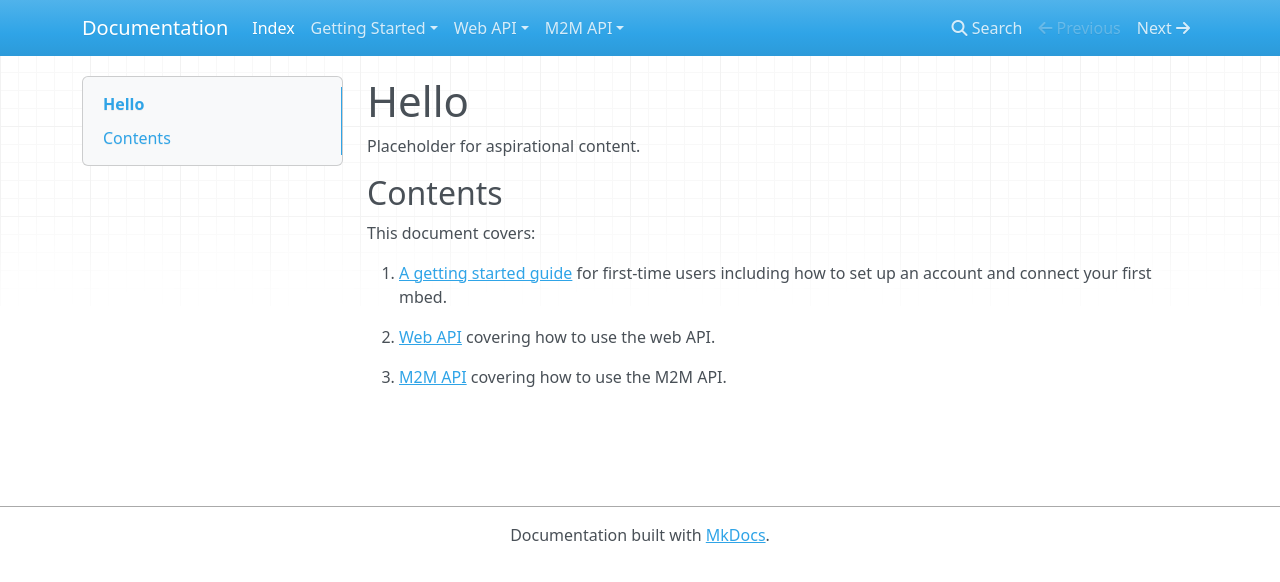
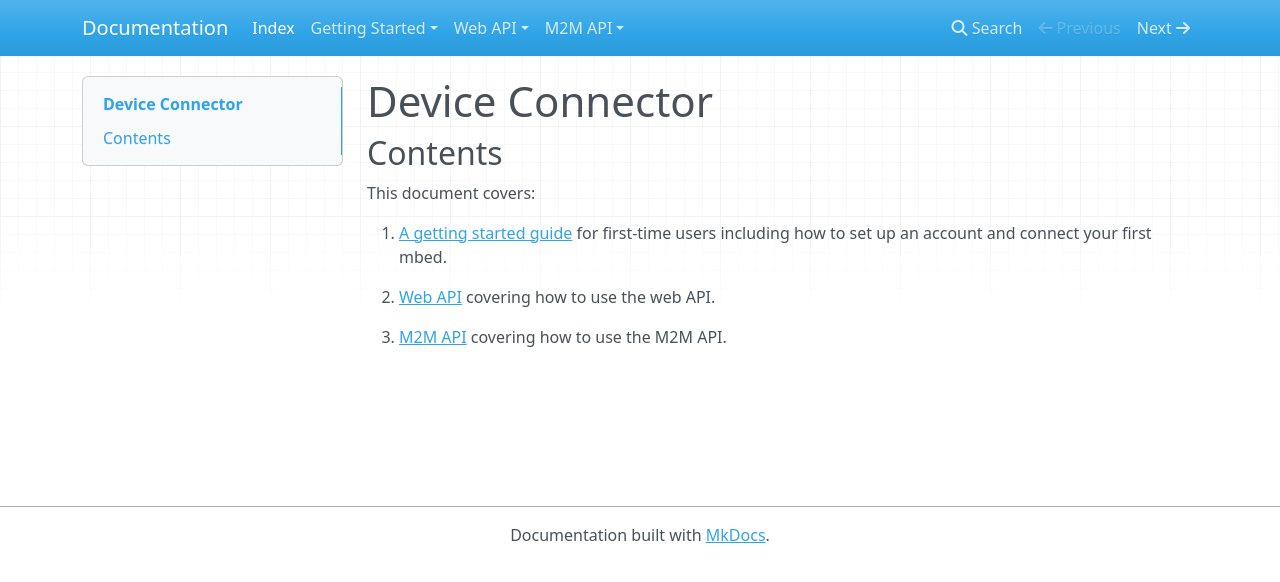
Before and after one commit to rainierwolfcastle/docs, an MkDocs documentation site: the page built from Docs/index.md, in a window 1280 px wide. Shown: the top 582 px of the page. Built offline with MkDocs 1.6.1, drawn with Linux system fonts in a browser that asks for light colours; nearby versions of some CDN libraries; old or Windows-style settings are respelled for this version of MkDocs.

Commit message:
Update index.md

```diff
--- a/Docs/index.md
+++ b/Docs/index.md
@@ -1,6 +1,4 @@
-# Hello
-
-Placeholder for aspirational content.
+# Device Connector
 
 ## Contents
 
```
